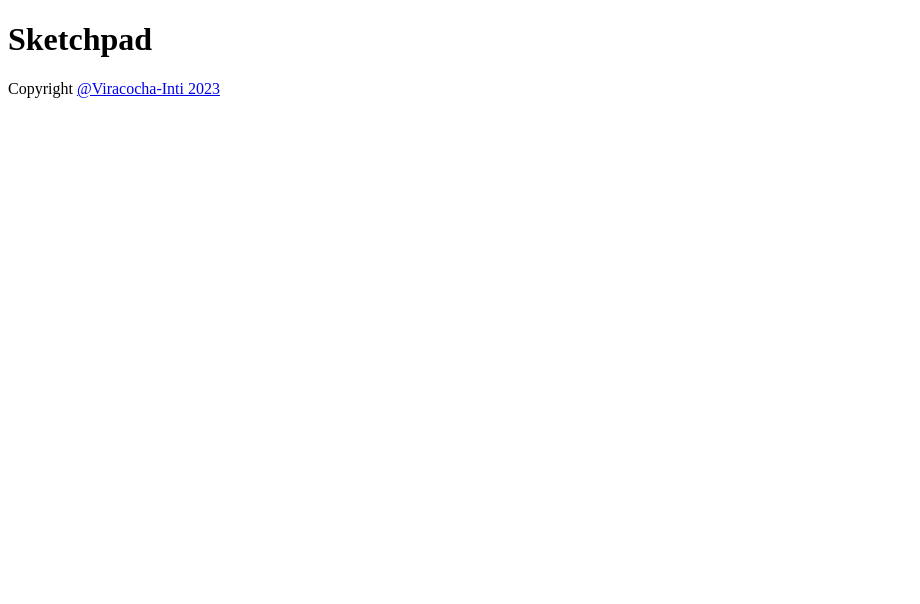
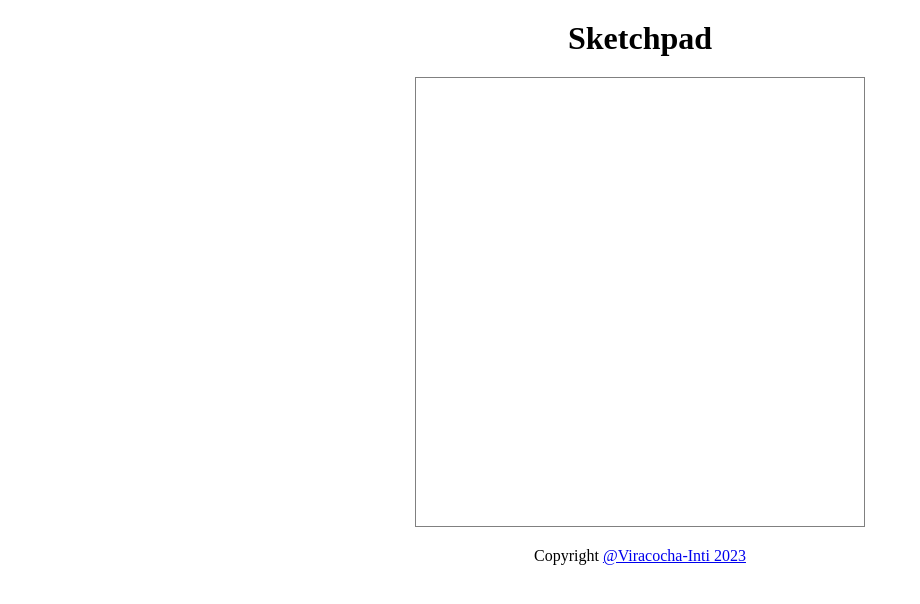
Before and after one commit to Viracocha-Inti/sketchpad, a plain HTML site: page index.html in a window 1280 px wide. Shown: the whole page, without its empty margins (0-920 px from the left). Drawn offline with Linux system fonts and the light colour scheme.

Commit message:
Set up base js to create the 16x16 canvas
 Changes to be committed:
	modified:   README.md
	modified:   app.js
	modified:   index.html
	modified:   style.css

```diff
--- a/app.js
+++ b/app.js
@@ -0,0 +1,18 @@
+const gridContainer = document.getElementById("grid");
+
+function createCanvas16X16() {
+  for (let y = 0; y < 16; y++) {
+    const divGridY = document.createElement("div");
+    divGridY.classList.add("canvasGrid");
+    // divGridY.textContent = "Y";
+    gridContainer.appendChild(divGridY);
+    for (let x = 0; x < 15; x++) {
+      const divGridX = document.createElement("div");
+      divGridX.classList.add("canvasGrid");
+    //   divGridX.textContent = "x";
+      gridContainer.appendChild(divGridX);
+    }
+  }
+}
+
+createCanvas16X16();
--- a/index.html
+++ b/index.html
@@ -11,6 +11,9 @@
     <div class="header">
       <h1>Sketchpad</h1>
     </div>
+    <div class="gridContainer">
+      <div id="grid" class="grid"></div>
+    </div>
     <div class="footer">
       <p>
         Copyright
--- a/style.css
+++ b/style.css
@@ -0,0 +1,33 @@
+* {
+  padding: 0;
+  margin: 0;
+  box-sizing: border-box;
+}
+.header,
+.footer {
+  display: flex;
+  justify-content: center;
+  padding: 20px;
+}
+.gridContainer {
+  display: flex;
+  align-items: center;
+  justify-content: center;
+}
+#grid {
+  display: flex;
+  border: none;
+  border: 1px solid grey;
+  max-width: 450px;
+  max-height: 450px;
+  flex-wrap: wrap;
+}
+.canvasGrid {
+  display: flex;
+  height: 28px;
+  width: 28px;
+}
+.canvasGrid:hover {
+  background: rgb(208, 206, 206);
+  cursor: pointer;
+}
```
Also changed, not shown: 1 other file.
